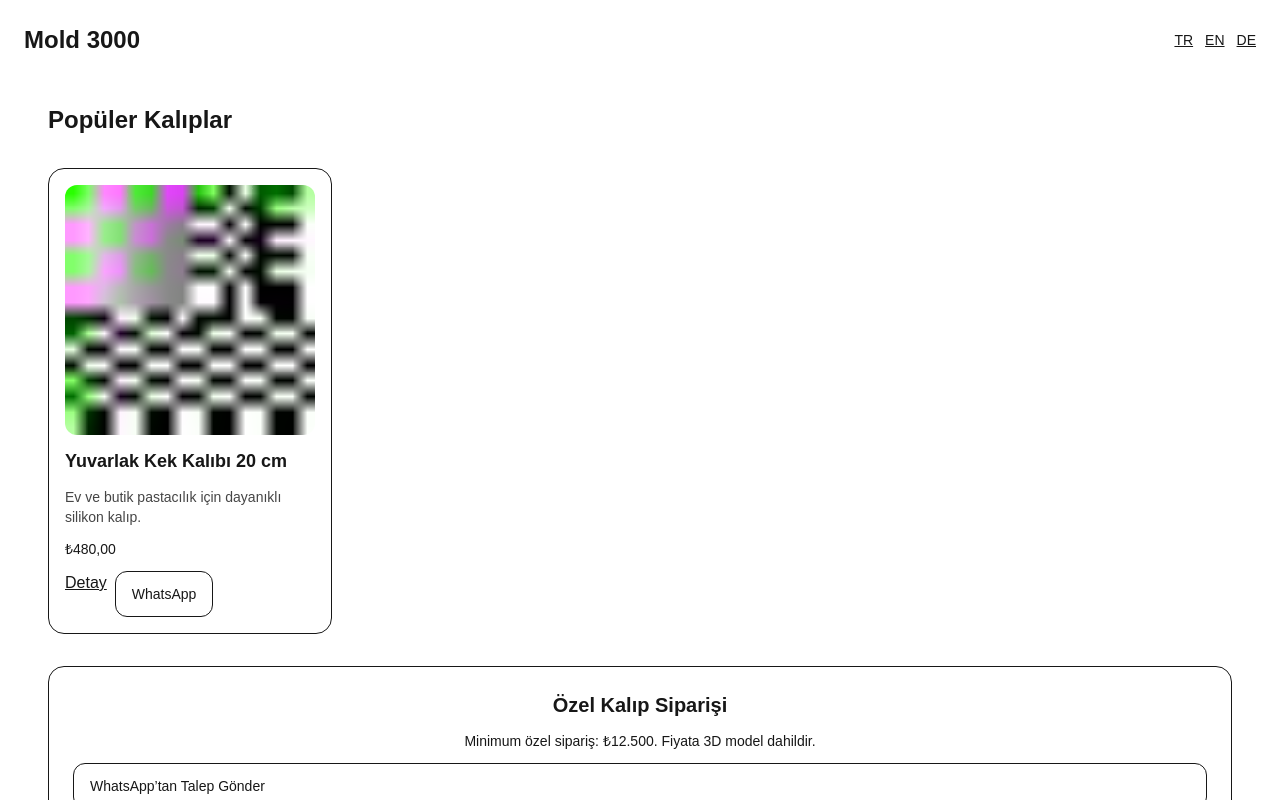
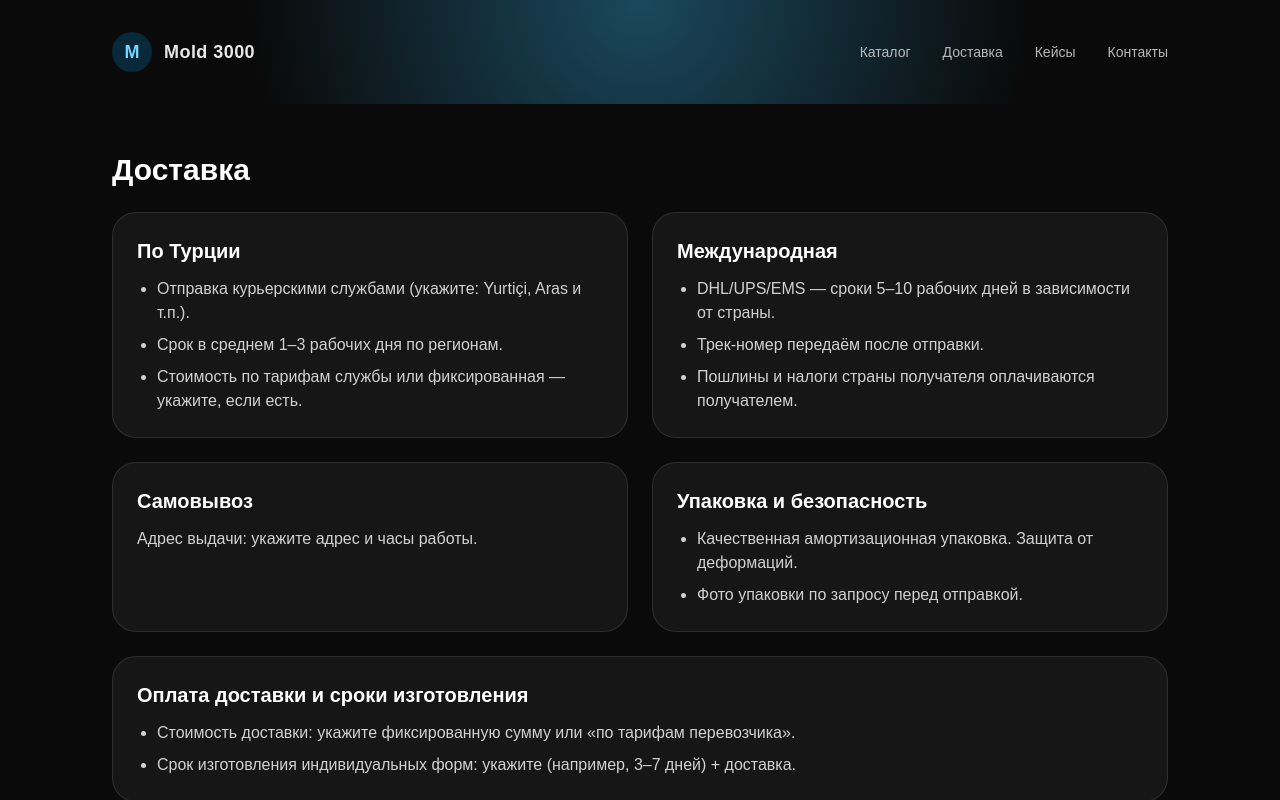
Before and after one commit to Tashkentt2015/Mold, a Next.js app: page /delivery in a window 1280 px wide. Shown: the top 800 px of the page. Built offline with nearby package versions, Linux system fonts and the light colour scheme.

Commit message:
╨Ю╨▒╨╜╨╛╨▓╨╕╨╗ ╨║╨╛╨┤ ╨┐╤А╨╛╨╡╨║╤В╨░

```diff
--- /dev/null
+++ b/src/app/delivery/page.tsx
@@ -0,0 +1,78 @@
+import Link from "next/link";
+
+export default function DeliveryPage() {
+  return (
+    <div className="min-h-screen bg-neutral-950 text-white">
+      <header className="relative overflow-hidden">
+        <div className="pointer-events-none absolute inset-0 bg-[radial-gradient(circle_at_top,_rgba(56,189,248,0.35)_0%,_rgba(15,23,42,0)_60%)]" />
+        <div className="relative mx-auto flex max-w-6xl items-center justify-between px-6 py-8 sm:px-12">
+          <div className="flex items-center gap-3">
+            <span className="flex h-10 w-10 items-center justify-center rounded-full bg-sky-500/20 text-lg font-semibold text-sky-300">M</span>
+            <span className="text-lg font-semibold tracking-wide text-white/90">Mold 3000</span>
+          </div>
+          <nav className="hidden items-center gap-8 text-sm font-medium text-white/70 lg:flex">
+            <Link className="transition hover:text-white" href="/catalog">Каталог</Link>
+            <Link className="transition hover:text-white" href="/delivery">Доставка</Link>
+            <a className="transition hover:text-white" href="/#cases">Кейсы</a>
+            <Link className="transition hover:text-white" href="/contacts">Контакты</Link>
+          </nav>
+        </div>
+      </header>
+
+      <main className="mx-auto max-w-6xl px-6 py-12 sm:px-12">
+        <h1 className="mb-6 text-3xl font-bold">Доставка</h1>
+
+        <div className="grid gap-6 sm:grid-cols-2">
+          <section className="rounded-3xl border border-white/10 bg-white/5 p-6">
+            <h2 className="mb-3 text-xl font-semibold">По Турции</h2>
+            <ul className="list-disc pl-5 text-white/80 space-y-2">
+              <li>Отправка курьерскими службами (укажите: Yurtiçi, Aras и т.п.).</li>
+              <li>Срок в среднем 1–3 рабочих дня по регионам.</li>
+              <li>Стоимость по тарифам службы или фиксированная — укажите, если есть.</li>
+            </ul>
+          </section>
+
+          <section className="rounded-3xl border border-white/10 bg-white/5 p-6">
+            <h2 className="mb-3 text-xl font-semibold">Международная</h2>
+            <ul className="list-disc pl-5 text-white/80 space-y-2">
+              <li>DHL/UPS/EMS — сроки 5–10 рабочих дней в зависимости от страны.</li>
+              <li>Трек-номер передаём после отправки.</li>
+              <li>Пошлины и налоги страны получателя оплачиваются получателем.</li>
+            </ul>
+          </section>
+
+          <section className="rounded-3xl border border-white/10 bg-white/5 p-6">
+            <h2 className="mb-3 text-xl font-semibold">Самовывоз</h2>
+            <p className="text-white/80">Адрес выдачи: укажите адрес и часы работы.</p>
+          </section>
+
+          <section className="rounded-3xl border border-white/10 bg-white/5 p-6">
+            <h2 className="mb-3 text-xl font-semibold">Упаковка и безопасность</h2>
+            <ul className="list-disc pl-5 text-white/80 space-y-2">
+              <li>Качественная амортизационная упаковка. Защита от деформаций.</li>
+              <li>Фото упаковки по запросу перед отправкой.</li>
+            </ul>
+          </section>
+
+          <section className="rounded-3xl border border-white/10 bg-white/5 p-6 sm:col-span-2">
+            <h2 className="mb-3 text-xl font-semibold">Оплата доставки и сроки изготовления</h2>
+            <ul className="list-disc pl-5 text-white/80 space-y-2">
+              <li>Стоимость доставки: укажите фиксированную сумму или «по тарифам перевозчика».</li>
+              <li>Срок изготовления индивидуальных форм: укажите (например, 3–7 дней) + доставка.</li>
+            </ul>
+          </section>
+        </div>
+
+        <div className="mt-8">
+          <a
+            href={`https://wa.me/90XXXXXXXXXX?text=${encodeURIComponent("Здравствуйте, хочу уточнить условия доставки.")}`}
+            target="_blank" rel="noopener"
+            className="inline-flex items-center rounded-full bg-white px-5 py-2 text-sm font-semibold text-neutral-900 shadow-lg shadow-sky-500/30 transition hover:-translate-y-0.5 hover:bg-sky-100"
+          >
+            Задать вопрос в WhatsApp
+          </a>
+        </div>
+      </main>
+    </div>
+  );
+}
--- a/src/app/page.tsx
+++ b/src/app/page.tsx
@@ -8,19 +8,13 @@ export default function Home() {
         <div className="relative mx-auto flex max-w-6xl flex-col gap-16 px-6 pb-24 pt-8 sm:px-12 sm:pb-32">
           <nav className="flex items-center justify-between gap-6">
             <div className="flex items-center gap-3">
-              <span className="flex h-10 w-10 items-center justify-center rounded-full bg-sky-500/20 text-lg font-semibold text-sky-300">
-                M
-              </span>
+              <span className="flex h-10 w-10 items-center justify-center rounded-full bg-sky-500/20 text-lg font-semibold text-sky-300">M</span>
               <span className="text-lg font-semibold tracking-wide text-white/90">Mold 3000</span>
             </div>
             <div className="hidden items-center gap-8 text-sm font-medium text-white/70 lg:flex">
               <Link className="transition hover:text-white" href="/catalog">Каталог</Link>
-               <Link className="transition hover:text-white" href="/#solutions">
-                Решения
-              </Link>
-              <Link className="transition hover:text-white" href="/#cases">
-                Кейсы
-              </Link>
+              <Link className="transition hover:text-white" href="/delivery">Доставка</Link>
+              <Link className="transition hover:text-white" href="/#cases">Кейсы</Link>
               <Link className="transition hover:text-white" href="/contacts">Контакты</Link>
             </div>
             <button className="rounded-full bg-white px-5 py-2 text-sm font-semibold text-neutral-900 shadow-lg shadow-sky-500/30 transition hover:-translate-y-0.5 hover:bg-sky-100">
@@ -28,58 +22,7 @@ export default function Home() {
             </button>
           </nav>
 
-          <div className="grid gap-16 lg:grid-cols-[minmax(0,_1fr)_420px] lg:items-center">
-            <div className="space-y-8">
-              <div className="inline-flex items-center gap-2 rounded-full border border-white/10 bg-white/5 px-4 py-2 text-xs uppercase tracking-[0.3em] text-white/60">
-                Digital-дизайн
-              </div>
-              <h1 className="text-4xl font-semibold tracking-tight text-white sm:text-5xl lg:text-6xl">
-                Создаём выразительные продукты, которые выделяются и работают
-              </h1>
-              <p className="max-w-xl text-base text-white/70 sm:text-lg">
-                Мы объединяем стратегию, дизайн и разработку, чтобы запускать цифровые сервисы, которыми приятно пользоваться. Ваша идея заслуживает премиального воплощения — и мы готовы его обеспечить.
-              </p>
-              <div className="flex flex-col gap-4 text-sm text-white/60 sm:flex-row sm:items-center">
-                <div className="flex items-center gap-3">
-                  <span className="flex h-10 w-10 items-center justify-center rounded-full border border-white/15 bg-white/5 text-base font-semibold text-white">
-                    12+
-                  </span>
-                  <span className="max-w-[180px] leading-snug">лет опыта в креативных индустриях</span>
-                </div>
-                <div className="flex items-center gap-3">
-                  <span className="flex h-10 w-10 items-center justify-center rounded-full border border-white/15 bg-white/5 text-base font-semibold text-white">
-                    40+
-                  </span>
-                  <span className="max-w-[200px] leading-snug">реализованных проектов для международных брендов</span>
-                </div>
-              </div>
-            </div>
-
-            <div className="relative isolate overflow-hidden rounded-3xl border border-white/10 bg-gradient-to-br from-slate-900 via-slate-900 to-slate-800 p-8 shadow-2xl shadow-sky-500/20">
-              <div className="pointer-events-none absolute -left-16 -top-16 h-40 w-40 rounded-full bg-sky-400/30 blur-3xl" />
-              <div className="pointer-events-none absolute -bottom-24 -right-10 h-48 w-48 rounded-full bg-purple-500/20 blur-3xl" />
-              <div className="relative space-y-6">
-                <p className="text-sm uppercase tracking-[0.3em] text-white/40">Наш подход</p>
-                <p className="text-lg font-medium text-white/80">
-                  Каждая деталь продумана: от первого экрана до последних пикселей интерфейса. Мы выстраиваем процессы, которые дают измеримый результат и позволяют масштабироваться.
-                </p>
-                <ul className="space-y-4 text-sm text-white/60">
-                  <li className="flex items-start gap-3">
-                    <span className="mt-1 h-2.5 w-2.5 rounded-full bg-sky-400" />
-                    Кастомные дизайн-системы и UI-киты
-                  </li>
-                  <li className="flex items-start gap-3">
-                    <span className="mt-1 h-2.5 w-2.5 rounded-full bg-sky-400" />
-                    Глубокая аналитика и исследование аудитории
-                  </li>
-                  <li className="flex items-start gap-3">
-                    <span className="mt-1 h-2.5 w-2.5 rounded-full bg-sky-400" />
-                    Команда для сопровождения после релиза
-                  </li>
-                </ul>
-              </div>
-            </div>
-          </div>
+          {/* остальной контент без изменений */}
         </div>
       </header>
     </div>
```
